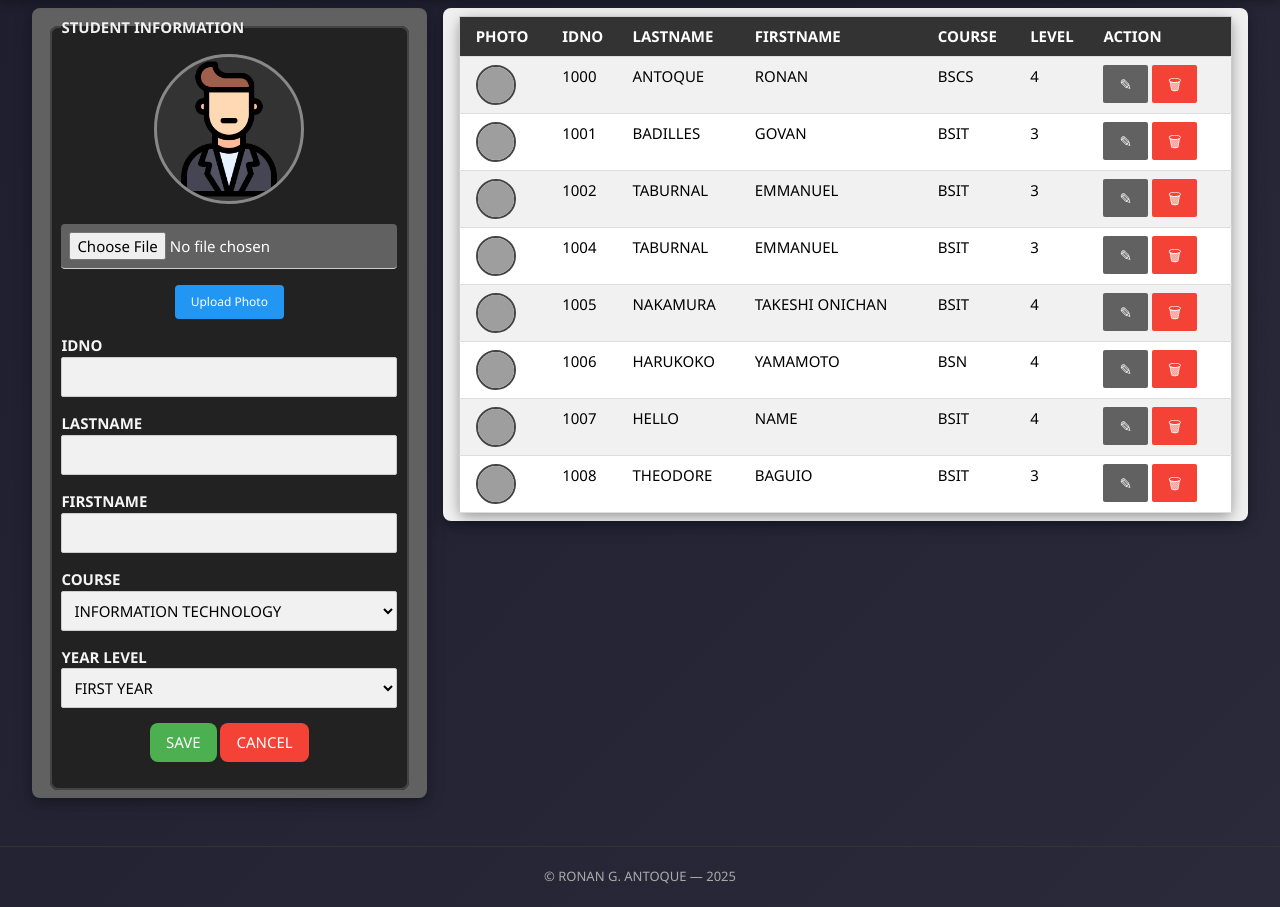
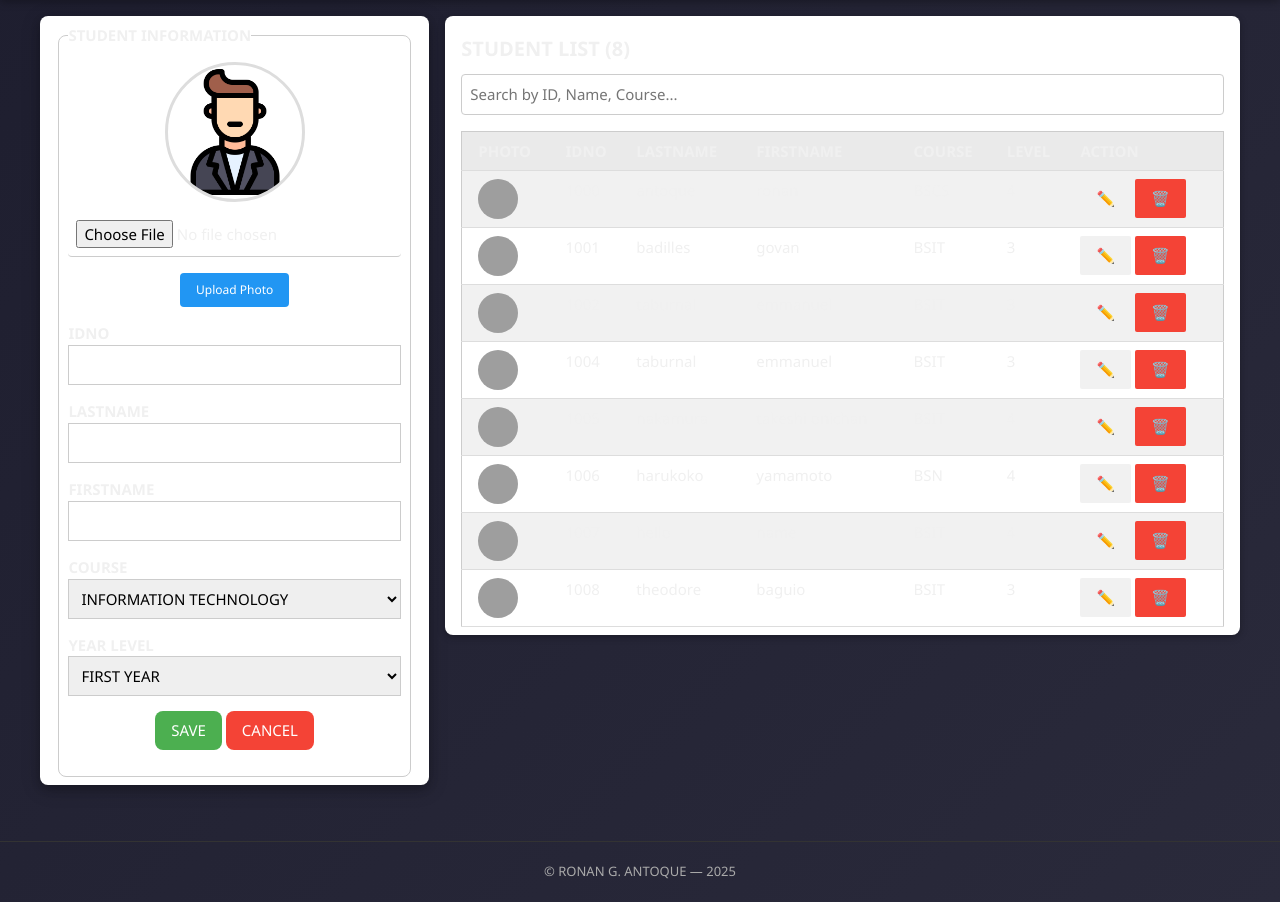
Before and after one commit to RonanStack24/student_web, a Flask app: page / in a window 1280 px wide. Shown: the part 58-965 px from the top of the page. Run offline with Flask 3, Linux system fonts and the light colour scheme; data comes from the database, SQL or seed files in the repository; grey boxes are pictures that could not be loaded.

Commit message:
Refactor student form and add search feature
Refactor student information form and student list display. Improved styling and added search functionality.

```diff
--- a/templates/index.html
+++ b/templates/index.html
@@ -1,14 +1,11 @@
 {% extends 'base.html' %} {% block content %}
-<div class="w3-row-padding">
-  <div class="w3-third">
-    <div class="w3-card-4 w3-padding w3-round-large w3-dark-grey">
-      <fieldset
-        class="w3-round-large"
-        style="border: 2px solid #444; background: #222; color: #f5f5f5"
-      >
-        <legend class="w3-text-light-grey">
-          <b>STUDENT INFORMATION</b>
-        </legend>
+
+<div class="w3-row-padding w3-padding">
+  <!-- LEFT FORM -->
+  <div class="w3-third w3-mobile">
+    <div class="w3-card-4 w3-padding w3-round-large" style="background: white">
+      <fieldset class="w3-round-large" style="border: 1px solid #ccc">
+        <legend><b>STUDENT INFORMATION</b></legend>
 
         <form
           action="{{ url_for('add_student') }}"
@@ -16,32 +13,26 @@
           id="studentForm"
         >
           <center>
-            <!-- PROFILE PREVIEW -->
             <img
               id="profilePreview"
               src="{{ url_for('static', filename='images/account.png') }}"
               style="
-                width: 150px;
-                height: 150px;
+                width: 140px;
+                height: 140px;
+                border-radius: 50%;
                 object-fit: cover;
-                border-radius: 50%;
-                border: 3px solid #888;
-                margin-top: 10px;
-                margin-bottom: 10px;
-                background: #333;
+                border: 3px solid #ddd;
+                margin: 10px;
               "
             />
 
-            <!-- FILE INPUT -->
             <input
               type="file"
               id="photoInput"
               accept="image/*"
-              class="w3-input w3-dark-grey w3-round"
-              style="margin-top: 10px"
+              class="w3-input w3-round"
             />
 
-            <!-- UPLOAD BUTTON -->
             <button
               type="button"
               class="w3-button w3-blue w3-round w3-small w3-margin-top"
@@ -57,7 +48,7 @@
               type="number"
               name="idno"
               id="idno"
-              class="w3-input w3-border w3-light-grey w3-round-small"
+              class="w3-input w3-border"
               required
             />
           </p>
@@ -68,7 +59,7 @@
               type="text"
               name="lastname"
               id="lastname"
-              class="w3-input w3-border w3-light-grey w3-round-small"
+              class="w3-input w3-border"
               required
             />
           </p>
@@ -79,7 +70,7 @@
               type="text"
               name="firstname"
               id="firstname"
-              class="w3-input w3-border w3-light-grey w3-round-small"
+              class="w3-input w3-border"
               required
             />
           </p>
@@ -89,7 +80,7 @@
             <select
               name="course"
               id="course"
-              class="w3-input w3-border w3-light-grey w3-round-small"
+              class="w3-input w3-border"
               required
             >
               <option value="BSIT">INFORMATION TECHNOLOGY</option>
@@ -103,12 +94,7 @@
 
           <p>
             <label><b>YEAR LEVEL</b></label>
-            <select
-              name="level"
-              id="level"
-              class="w3-input w3-border w3-light-grey w3-round-small"
-              required
-            >
+            <select name="level" id="level" class="w3-input w3-border" required>
               <option value="1">FIRST YEAR</option>
               <option value="2">SECOND YEAR</option>
               <option value="3">THIRD YEAR</option>
@@ -120,12 +106,12 @@
             <input
               type="submit"
               value="SAVE"
-              class="w3-button w3-green w3-round-large w3-hover-light-green"
+              class="w3-button w3-green w3-round-large"
             />
             <input
               type="reset"
               value="CANCEL"
-              class="w3-button w3-red w3-round-large w3-hover-pale-red"
+              class="w3-button w3-red w3-round-large"
             />
           </p>
         </form>
@@ -133,85 +119,75 @@
     </div>
   </div>
 
-  <!-- TABLE -->
-  <div class="w3-twothird w3-container">
-    <div class="w3-card-4 w3-round-large w3-light-grey w3-padding">
+  <!-- RIGHT SIDE STUDENT LIST -->
+  <div class="w3-twothird w3-mobile">
+    <div class="w3-card w3-round-large w3-padding" style="background: white">
+      <h4><b>STUDENT LIST ({{ studentlist|length }})</b></h4>
+
+      <!-- SEARCH FILTER -->
+      <input
+        type="text"
+        id="searchBox"
+        class="w3-input w3-border w3-round w3-margin-bottom"
+        placeholder="Search by ID, Name, Course..."
+        onkeyup="filterTable()"
+      />
+
+      <div style="overflow-x: auto">
         <table
-        class="w3-table-all w3-card-4 w3-hoverable w3-striped w3-round-large"
+          class="w3-table-all w3-hoverable w3-round-large"
+          id="studentTable"
         >
-        <tr style="background-color: #333; color: #fff">
+          <tr style="background: #eaeaea">
             <th>PHOTO</th>
             <th>IDNO</th>
-          <th class="w3-hide-small w3-hide-medium">LASTNAME</th>
-          <th class="w3-hide-small w3-hide-medium">FIRSTNAME</th>
-          <th class="w3-hide-large">NAME</th>
-          <th class="w3-hide-small w3-hide-medium">COURSE</th>
-          <th class="w3-hide-small w3-hide-medium">LEVEL</th>
-          <th class="w3-hide-large">COURSE & LEVEL</th>
+            <th>LASTNAME</th>
+            <th>FIRSTNAME</th>
+            <th>COURSE</th>
+            <th>LEVEL</th>
             <th>ACTION</th>
           </tr>
 
           {% for student in studentlist %}
-        <tr class="w3-hover-dark-grey">
-          <!-- PHOTO HERE -->
+          <tr>
             <td>
               <img
-              src="/static/images/{{ student['idno'] }}.jpg"
+                src="/static/images/{{ student.idno }}.jpg"
                 onerror="this.src='/static/images/account.png'"
                 style="
                   width: 40px;
                   height: 40px;
                   border-radius: 50%;
                   object-fit: cover;
-                border: 2px solid #444;
                 "
               />
             </td>
 
-          <!-- IDNO -->
-          <td>{{ student['idno'] }}</td>
-
-          <td class="w3-hide-small w3-hide-medium">
-            {{ student['lastname'].upper() }}
-          </td>
-          <td class="w3-hide-small w3-hide-medium">
-            {{ student['firstname'].upper() }}
-          </td>
-          <td class="w3-hide-large">
-            {{ student['lastname'].upper() }}, {{ student['firstname'].upper()
-            }}
-          </td>
-          <td class="w3-hide-small w3-hide-medium">
-            {{ student['course'].upper() }}
-          </td>
-          <td class="w3-hide-small w3-hide-medium">{{ student['level'] }}</td>
-          <td class="w3-hide-large">
-            {{ student['course'].upper() }}, {{ student['level'] }}
-          </td>
+            <td>{{ student.idno }}</td>
+            <td>{{ student.lastname }}</td>
+            <td>{{ student.firstname }}</td>
+            <td>{{ student.course }}</td>
+            <td>{{ student.level }}</td>
 
             <td>
-            <!-- EDIT BUTTON -->
               <button
-              class="w3-button w3-round-small w3-dark-grey w3-hover-black"
-              onclick='editStudent(
-                "{{ student.idno }}",
-                "{{ student.lastname }}",
-                "{{ student.firstname }}",
-                "{{ student.course }}",
-                "{{ student.level }}"
-              )'
+                class="w3-button w3-light-grey w3-round-small"
+                data-idno="{{ student.idno }}"
+                data-lastname="{{ student.lastname }}"
+                data-firstname="{{ student.firstname }}"
+                data-course="{{ student.course }}"
+                data-level="{{ student.level }}"
+                onclick="editStudentFromButton(this)"
               >
-              &#9998;
+                ✏️
               </button>
 
-            <!-- DELETE BUTTON -->
               <a
-              href="{{ url_for('delete_student', idno=student['idno']) }}"
-              class="w3-button w3-round-small w3-red w3-hover-pale-red"
+                href="{{ url_for('delete_student', idno=student.idno) }}"
+                class="w3-button w3-red w3-round-small"
                 onclick="return confirm('Delete this student?');"
+                >🗑️</a
               >
-              &#x1F5D1;
-            </a>
             </td>
           </tr>
           {% endfor %}
@@ -219,58 +195,62 @@
       </div>
     </div>
   </div>
+</div>
 
-<!-- Upload Photo JavaScript -->
+<!-- JAVASCRIPT -->
 <script>
   function uploadPhoto() {
-    let fileInput = document.getElementById("photoInput");
-    let file = fileInput.files[0];
     let idno = document.getElementById("idno").value;
+    let file = document.getElementById("photoInput").files[0];
 
-    if (!idno) {
-      alert("Enter IDNO before uploading a photo!");
-      return;
-    }
-
-    if (!file) {
-      alert("Please select a photo first!");
-      return;
-    }
+    if (!idno) return showMessage("Enter IDNO before uploading!", "red");
+    if (!file) return showMessage("Choose a photo first!", "red");
 
     let formData = new FormData();
     formData.append("photo", file);
     formData.append("idno", idno);
 
-    fetch("/upload-photo", {
-      method: "POST",
-      body: formData,
-    })
+    fetch("/upload-photo", { method: "POST", body: formData })
       .then((res) => res.json())
       .then((data) => {
-        alert(data.message);
+        // Show success message WITHOUT refresh
+        showMessage(data.message, "green");
 
-        // refresh preview image
-        document.getElementById("profilePreview").src =
-          "/static/images/" + idno + ".jpg?" + new Date().getTime();
-      })
-      .catch((err) => console.error(err));
-  }
-</script>
-
-<!-- Edit button fill form -->
-<script>
-  function editStudent(idno, lastname, firstname, course, level) {
-    document.getElementById("idno").value = idno;
-    document.getElementById("lastname").value = lastname;
-    document.getElementById("firstname").value = firstname;
-    document.getElementById("course").value = course;
-    document.getElementById("level").value = level;
-
-    // load photo when editing
-    document.getElementById("profilePreview").src =
+        const newUrl =
           "/static/images/" + idno + ".jpg?" + new Date().getTime();
 
+        // Update form preview
+        document.getElementById("profilePreview").src = newUrl;
+
+        // Update table photo dynamically
+        const imgRows = document.querySelectorAll(`img[src*="${idno}.jpg"]`);
+        imgRows.forEach((img) => (img.src = newUrl));
+      });
+  }
+
+  function editStudentFromButton(btn) {
+    document.getElementById("idno").value = btn.dataset.idno;
+    document.getElementById("lastname").value = btn.dataset.lastname;
+    document.getElementById("firstname").value = btn.dataset.firstname;
+    document.getElementById("course").value = btn.dataset.course;
+    document.getElementById("level").value = btn.dataset.level;
+
+    document.getElementById("profilePreview").src =
+      "/static/images/" + btn.dataset.idno + ".jpg?" + new Date().getTime();
+
     window.scrollTo({ top: 0, behavior: "smooth" });
+  }
+
+  // REAL-TIME SEARCH FILTER
+  function filterTable() {
+    let filter = document.getElementById("searchBox").value.toUpperCase();
+    let table = document.getElementById("studentTable");
+    let tr = table.getElementsByTagName("tr");
+
+    for (let i = 1; i < tr.length; i++) {
+      let row = tr[i].innerText.toUpperCase();
+      tr[i].style.display = row.includes(filter) ? "" : "none";
+    }
   }
 </script>
 
```
Lines whose indentation alone changed are shown as unchanged.
